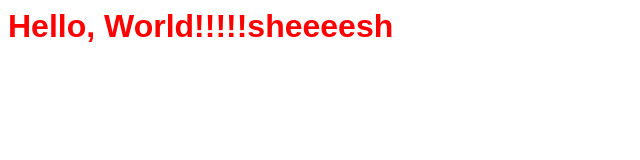
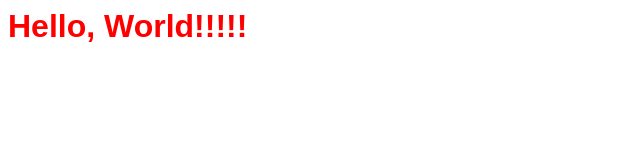
Before and after one commit to GiaSoPas/Exam-Go, a plain HTML site: page views/index.html in a window 1280 px wide. Shown: the whole page, without its empty margins (0-640 px from the left). Drawn offline with Linux system fonts and the light colour scheme.

Commit message:
Update index.html

```diff
--- a/views/index.html
+++ b/views/index.html
@@ -3,6 +3,6 @@
     <link rel="stylesheet" href="/css/stylesheet.css" />
   </head>
   <body>
-    <h1>Hello, World!!!!!sheeeesh</h1>
+    <h1>Hello, World!!!!!</h1>
   </body>
 </html>
```
